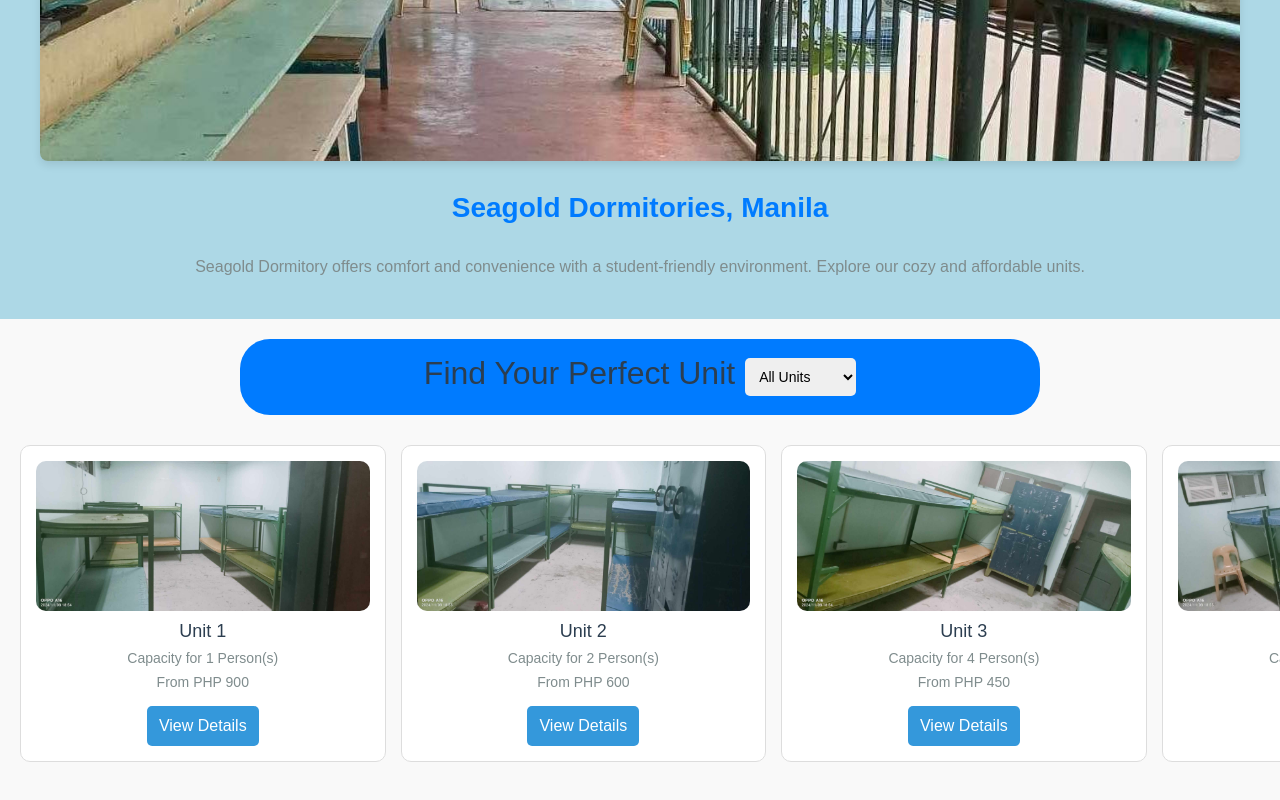
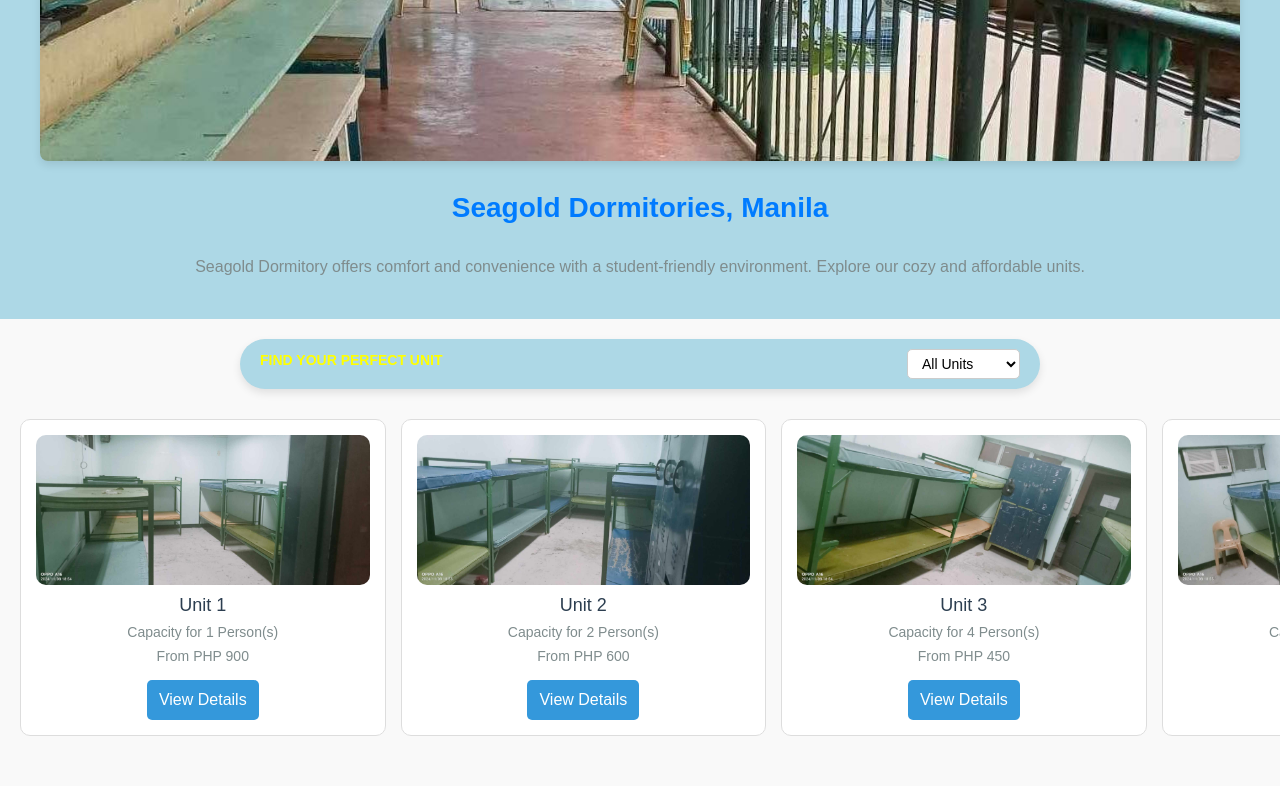
Before and after one commit to Albean12/dorm-vision, a React (Create React App) app: page /units in a window 1280 px wide. Shown: the part 642-1442 px from the top of the page. Built offline with nearby package versions, Linux system fonts and the light colour scheme.

Commit message:
update units .css

```diff
--- a/src/Units.css
+++ b/src/Units.css
@@ -46,22 +46,64 @@
 /* Filter Section */
 .filter-bar-oval {
   display: flex;
-  justify-content: center;
+  justify-content: space-between;
   align-items: center;
-  gap: 10px;
-  background-color: #007bff;
-  padding: 15px;
+  background-color: #add8e6; /* Light blue background */
+  padding: 10px 20px;
   border-radius: 30px;
   margin: 20px auto;
   max-width: 800px;
+  box-shadow: 0 4px 8px rgba(0, 0, 0, 0.1);
+  gap: 10px;
 }
 
+.filter-title {
+  font-size: 14px;
+  font-weight: bold;
+  color: yellow;
+  text-transform: uppercase;
+  margin-right: 10px;
+}
+
+.filter-date,
 .filter-select {
-  padding: 10px;
+  display: flex;
+  align-items: center;
+  background-color: white;
+  border: 1px solid #ccc;
+  border-radius: 5px;
+  padding: 5px 10px;
   font-size: 14px;
+  gap: 5px;
+}
+
+.filter-date input,
+.filter-select select {
   border: none;
-  border-radius: 5px;
+  outline: none;
+  font-size: 14px;
+  width: 100px;
+}
+
+.filter-select select {
   cursor: pointer;
+}
+
+.filter-icon {
+  font-size: 16px;
+  color: #333;
+}
+
+.filter-separator {
+  width: 1px;
+  height: 30px;
+  background-color: #ccc;
+  margin: 0 10px;
+}
+
+.filter-date:focus-within,
+.filter-select:focus-within {
+  box-shadow: 0 0 5px rgba(0, 123, 255, 0.5);
 }
 
 /* Units Section */
@@ -144,7 +186,11 @@
   overflow-y: auto;
   padding: 20px;
   box-sizing: border-box;
-  position: relative;
+  display: flex;
+  flex-direction: column;
+  gap: 20px;
+  border-radius: 0; /* Remove rounding for full screen */
+  position: relative; /* Position within overlay */
 }
 
 /* Modal Close Button */
@@ -165,6 +211,10 @@
 
 /* Modal Header */
 .modal-header {
+  display: flex;
+  flex-direction: column;
+  align-items: center;
+  gap: 20px;
   margin-bottom: 20px;
 }
 
@@ -184,8 +234,8 @@
 }
 
 .modal-gallery img {
-  width: 80px;
-  height: 80px;
+  width: 100px;
+  height: 100px;
   object-fit: cover;
   border-radius: 4px;
   border: 1px solid #ddd;
@@ -197,63 +247,33 @@
 }
 
 /* Modal Info Section */
+.modal-info {
+  display: flex;
+  flex-direction: column;
+  gap: 20px;
+  font-family: Arial, sans-serif;
+  color: #2c3e50;
+}
+
 .modal-info h1 {
   font-size: 28px;
   text-align: center;
-  margin-bottom: 10px;
   color: #007bff;
 }
 
 .modal-info h2 {
   font-size: 20px;
   text-align: center;
-  margin-bottom: 20px;
   color: #555;
 }
 
-.modal-info p {
-  font-size: 16px;
-  line-height: 1.6;
-  color: #333;
-  margin-bottom: 20px;
-  text-align: justify;
+/* Payment Terms Section */
+.payment-terms {
+  background: #f0f8ff; /* Light blue background */
+  padding: 15px;
+  border-radius: 8px;
 }
 
-/* Room Offer Section */
-.room-offer h3 {
-  font-size: 18px;
-  margin-bottom: 10px;
-  color: #2c3e50;
-}
-
-.room-features span {
-  display: inline-block;
-  background: #f1f1f1;
-  border-radius: 8px;
-  padding: 5px 10px;
-  margin-right: 10px;
-  font-size: 14px;
-}
-
-/* Amenities Section */
-.amenities h3 {
-  font-size: 18px;
-  margin-bottom: 10px;
-  color: #2c3e50;
-}
-
-.amenities ul {
-  list-style: none;
-  padding-left: 0;
-  margin: 10px 0;
-}
-
-.amenities li {
-  font-size: 14px;
-  margin-bottom: 5px;
-}
-
-/* Payment Terms Section */
 .payment-terms h3 {
   font-size: 18px;
   margin-bottom: 10px;
@@ -263,7 +283,6 @@
 .payment-terms ul {
   list-style: none;
   padding-left: 0;
-  margin: 10px 0;
 }
 
 .payment-terms h4 {
```
